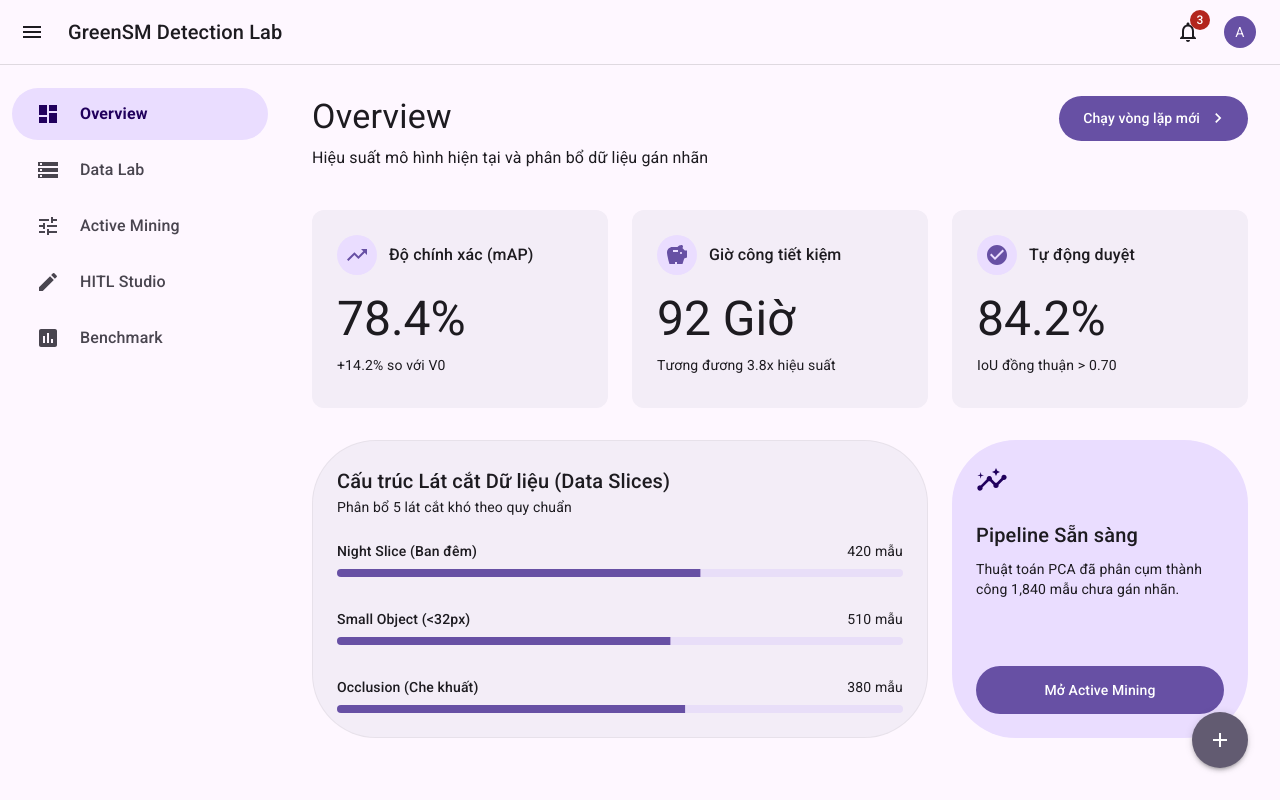
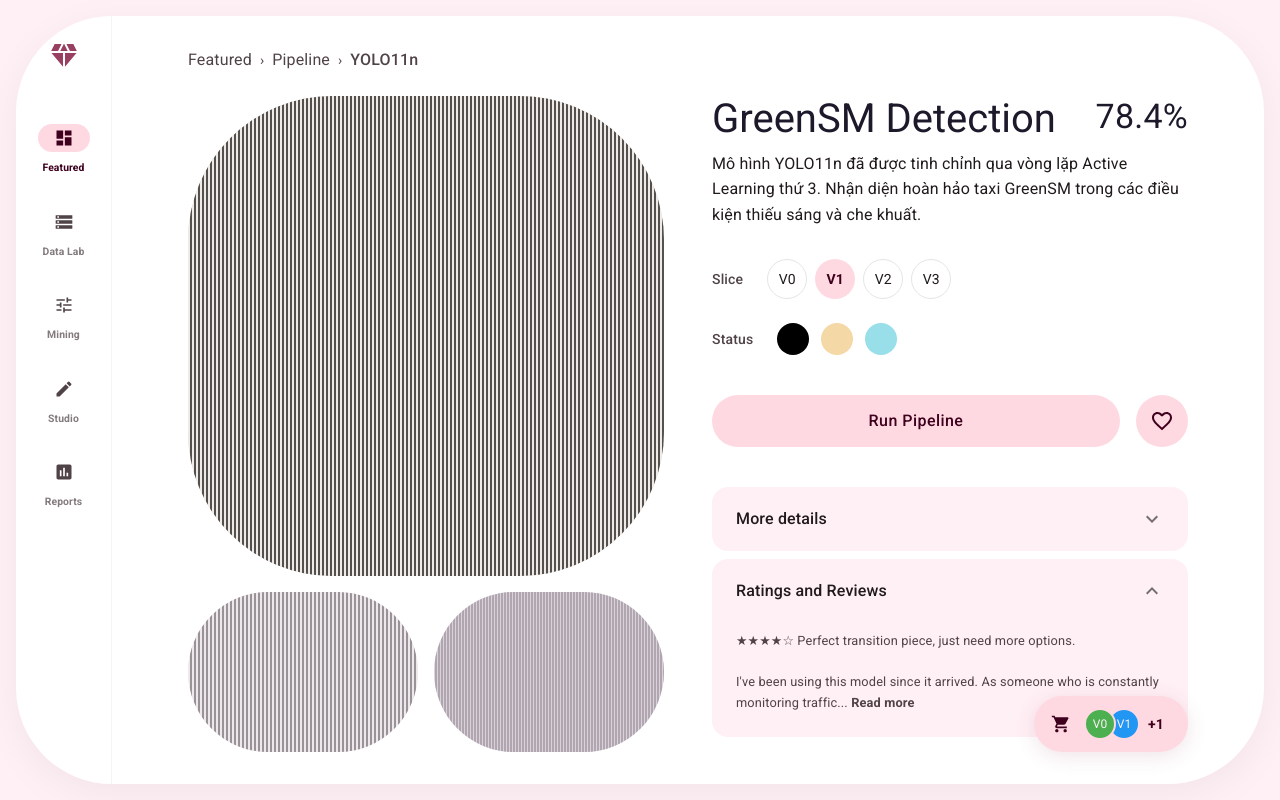
Before and after one commit to nguyenhuynhdt37/DataForge-AI, a Next.js app in the folder frontend/: page / in a window 1280 px wide. Built offline with nearby package versions, Linux system fonts and the light colour scheme.

Commit message:
feat(ui): perfectly replicate M3 expressive e-commerce aesthetic (pink/lavender tones, nav rail, pill buttons, floating carts)

```diff
--- a/frontend/src/app/M3Provider.tsx
+++ b/frontend/src/app/M3Provider.tsx
@@ -6,119 +6,132 @@ import {
   createTheme,
   CssBaseline,
   Box,
-  Drawer,
   List,
   ListItem,
   ListItemButton,
   ListItemIcon,
   ListItemText,
-  AppBar,
-  Toolbar,
   Typography,
-  IconButton,
   Avatar,
-  Badge
+  Stack
 } from '@mui/material';
+import DiamondIcon from '@mui/icons-material/Diamond';
 import DashboardIcon from '@mui/icons-material/Dashboard';
 import StorageIcon from '@mui/icons-material/Storage';
 import TuneIcon from '@mui/icons-material/Tune';
 import EditIcon from '@mui/icons-material/Edit';
 import AssessmentIcon from '@mui/icons-material/Assessment';
-import MenuIcon from '@mui/icons-material/Menu';
-import NotificationsNoneIcon from '@mui/icons-material/NotificationsNone';
 import { usePathname, useRouter } from 'next/navigation';
 
-const m3Theme = createTheme({
+// Theme chuẩn M3 Expressive (Mô phỏng chính xác tông màu Soft Rose/Pink từ ảnh)
+const m3ExpressiveTheme = createTheme({
   cssVariables: true,
   palette: {
     primary: {
-      main: '#6750A4', // M3 Baseline Primary
-      light: '#EADDFF', // Primary Container
-      dark: '#21005D', // On Primary Container
+      main: '#984061', // Đỏ đô/Hồng đậm
+      light: '#FFD9E2', // Hồng nhạt (Pill background)
+      dark: '#3E001D',
       contrastText: '#FFFFFF',
     },
     secondary: {
-      main: '#625B71',
-      light: '#E8DEF8', // Secondary Container
-      dark: '#1D192B', // On Secondary Container
+      main: '#74565F',
+      light: '#FFD9E2',
+      dark: '#2B151C',
       contrastText: '#FFFFFF',
     },
-    error: {
-      main: '#B3261E',
-      light: '#F9DEDC',
-    },
     background: {
-      default: '#FEF7FF', // M3 Surface
-      paper: '#F3EDF7',   // M3 Surface Container Highest
+      default: '#FFF0F5', // Nền tổng thể màu hồng pastel nhạt
+      paper: '#FFFFFF',   // Nền thẻ màu trắng
     },
     text: {
-      primary: '#1D1B20', // M3 On Surface
-      secondary: '#49454F', // M3 On Surface Variant
+      primary: '#201A1B',
+      secondary: '#504347',
     }
   },
   shape: {
-    borderRadius: 16,
+    borderRadius: 24, // Bo góc lớn đặc trưng của M3 Expressive
   },
   typography: {
     fontFamily: '"Roboto", "Helvetica", "Arial", sans-serif',
-    button: { textTransform: 'none', fontWeight: 500, letterSpacing: '0.1px' },
-    h1: { letterSpacing: '-0.2px' },
-    h4: { fontWeight: 400 },
+    button: { textTransform: 'none', fontWeight: 600 },
+    h3: { fontWeight: 400, color: '#201A1B' },
     h6: { fontWeight: 500 },
+    body2: { color: '#504347', lineHeight: 1.6 },
   },
   components: {
     MuiButton: {
-      defaultProps: {
-        disableElevation: true,
-      },
+      defaultProps: { disableElevation: true },
       styleOverrides: {
         root: {
-          borderRadius: 100,
-          padding: '10px 24px',
+          borderRadius: 100, // Nút tròn xoe dạng Pill
+          padding: '12px 24px',
         }
       }
     },
     MuiCard: {
       styleOverrides: {
         root: {
-          borderRadius: 12,
-          backgroundColor: '#F3EDF7',
-          boxShadow: 'none',
-          border: '1px solid transparent',
+          borderRadius: 24,
+          boxShadow: 'none', // Hoàn toàn không dùng bóng gắt
         }
       }
     },
-    MuiAppBar: {
-      defaultProps: {
-        elevation: 0,
-      },
+    MuiAccordion: {
       styleOverrides: {
         root: {
-          backgroundColor: '#FEF7FF',
-          color: '#1D1B20',
-          borderBottom: '1px solid rgba(0, 0, 0, 0.12)',
+          backgroundColor: '#FFF0F5', // Giống màu Accordion trong ảnh
+          boxShadow: 'none',
+          '&:before': { display: 'none' }, // Bỏ gạch chân mặc định của MUI
+          borderRadius: '16px !important',
+          margin: '8px 0',
         }
       }
     },
-    MuiDrawer: {
+    MuiListItemButton: {
       styleOverrides: {
-        paper: {
-          backgroundColor: '#FEF7FF',
-          borderRight: 'none',
+        root: {
+          flexDirection: 'column',
+          justifyContent: 'center',
+          alignItems: 'center',
+          padding: '12px 0',
+          borderRadius: 16,
+        }
+      }
+    },
+    MuiListItemIcon: {
+      styleOverrides: {
+        root: {
+          minWidth: 'auto',
+          margin: '0 auto',
+          padding: '4px 16px',
+          borderRadius: 16,
+        }
+      }
+    },
+    MuiListItemText: {
+      styleOverrides: {
+        root: {
+          marginTop: 8,
+          marginBottom: 0,
+        },
+        primary: {
+          fontSize: '0.65rem',
+          fontWeight: 600,
+          textAlign: 'center',
         }
       }
     }
   }
 });
 
-const DRAWER_WIDTH = 280;
+const NAV_WIDTH = 96;
 
 const ROUTES = [
-  { text: 'Overview', path: '/', icon: <DashboardIcon /> },
-  { text: 'Data Lab', path: '/data-lab', icon: <StorageIcon /> },
-  { text: 'Active Mining', path: '/active-mining', icon: <TuneIcon /> },
-  { text: 'HITL Studio', path: '/hitl-studio', icon: <EditIcon /> },
-  { text: 'Benchmark', path: '/benchmark', icon: <AssessmentIcon /> },
+  { text: 'Featured', path: '/', icon: <DashboardIcon fontSize="small" /> },
+  { text: 'Data Lab', path: '/data-lab', icon: <StorageIcon fontSize="small" /> },
+  { text: 'Mining', path: '/active-mining', icon: <TuneIcon fontSize="small" /> },
+  { text: 'Studio', path: '/hitl-studio', icon: <EditIcon fontSize="small" /> },
+  { text: 'Reports', path: '/benchmark', icon: <AssessmentIcon fontSize="small" /> },
 ];
 
 export default function M3Provider({ children }: { children: React.ReactNode }) {
@@ -126,72 +139,57 @@ export default function M3Provider({ children }: { children: React.ReactNode })
   const router = useRouter();
 
   return (
-    <ThemeProvider theme={m3Theme}>
+    <ThemeProvider theme={m3ExpressiveTheme}>
       <CssBaseline />
-      <Box sx={{ display: 'flex' }}>
+      <Box sx={{ display: 'flex', height: '100vh', overflow: 'hidden', bgcolor: 'background.default', p: { xs: 0, md: 2 } }}>
 
-        <AppBar position="fixed" sx={{ zIndex: (theme) => theme.zIndex.drawer + 1 }}>
-          <Toolbar>
-            <IconButton edge="start" color="inherit" aria-label="menu" sx={{ mr: 2 }}>
-              <MenuIcon />
-            </IconButton>
-            <Typography variant="h6" component="div" sx={{ flexGrow: 1 }}>
-              GreenSM Detection Lab
-            </Typography>
-            <IconButton color="inherit" sx={{ mr: 2 }}>
-              <Badge badgeContent={3} color="error">
-                <NotificationsNoneIcon />
-              </Badge>
-            </IconButton>
-            <Avatar sx={{ bgcolor: 'primary.main', width: 32, height: 32, fontSize: '0.875rem' }}>A</Avatar>
-          </Toolbar>
-        </AppBar>
+        {/* Lớp bọc màu trắng cho giao diện chính giống trong hình (Tablet/Desktop view) */}
+        <Box sx={{
+          display: 'flex',
+          width: '100%',
+          bgcolor: 'background.paper',
+          borderRadius: { xs: 0, md: 4 },
+          overflow: 'hidden',
+          boxShadow: { xs: 'none', md: '0px 10px 40px rgba(0,0,0,0.05)' }
+        }}>
 
-        <Drawer
-          variant="permanent"
-          sx={{
-            width: DRAWER_WIDTH,
+          {/* Navigation Rail (Giống hệt ảnh bên trái màn hình phải) */}
+          <Box sx={{
+            width: NAV_WIDTH,
             flexShrink: 0,
-            '& .MuiDrawer-paper': {
-              width: DRAWER_WIDTH,
-              boxSizing: 'border-box',
-              pt: 2,
-            },
-          }}
-        >
-          <Toolbar />
-          <Box sx={{ overflow: 'auto', px: 1.5 }}>
-            <List>
+            display: 'flex',
+            flexDirection: 'column',
+            alignItems: 'center',
+            py: 3,
+            borderRight: '1px solid rgba(0,0,0,0.04)'
+          }}>
+            <DiamondIcon sx={{ color: '#984061', fontSize: 32, mb: 4 }} />
+
+            <List sx={{ width: '100%', px: 1 }}>
               {ROUTES.map((route) => {
                 const isActive = pathname === route.path;
                 return (
-                  <ListItem key={route.text} disablePadding sx={{ mb: 0.5 }}>
+                  <ListItem key={route.text} disablePadding sx={{ mb: 1 }}>
                     <ListItemButton
                       onClick={() => router.push(route.path)}
-                      selected={isActive}
                       sx={{
-                        borderRadius: 100,
-                        px: 3,
-                        py: 1.25,
-                        '&.Mui-selected': {
-                          bgcolor: 'primary.light',
-                          color: 'primary.dark',
-                          '&:hover': { bgcolor: 'primary.light', filter: 'brightness(0.95)' }
-                        },
-                        '&.Mui-selected .MuiListItemIcon-root': {
-                          color: 'primary.dark',
-                        }
+                        '&:hover': { bgcolor: 'transparent' }
                       }}
                     >
-                      <ListItemIcon sx={{ minWidth: 44, color: isActive ? 'primary.dark' : 'text.secondary' }}>
+                      <ListItemIcon sx={{
+                        bgcolor: isActive ? 'primary.light' : 'transparent',
+                        color: isActive ? 'primary.dark' : 'text.secondary',
+                        transition: 'background-color 0.2s',
+                        '& svg': { fontSize: '1.25rem' }
+                      }}>
                         {route.icon}
                       </ListItemIcon>
                       <ListItemText
                         primary={route.text}
                         sx={{
                           '& .MuiListItemText-primary': {
-                            fontWeight: isActive ? 600 : 500,
                             color: isActive ? 'primary.dark' : 'text.secondary',
+                            opacity: isActive ? 1 : 0.7
                           }
                         }}
                       />
@@ -201,11 +199,11 @@ export default function M3Provider({ children }: { children: React.ReactNode })
               })}
             </List>
           </Box>
-        </Drawer>
 
-        <Box component="main" sx={{ flexGrow: 1, p: 4, minHeight: '100vh', display: 'flex', flexDirection: 'column' }}>
-          <Toolbar />
-          {children}
+          {/* Main Content Area */}
+          <Box component="main" sx={{ flexGrow: 1, p: { xs: 2, md: 4 }, overflowY: 'auto' }}>
+            {children}
+          </Box>
         </Box>
       </Box>
     </ThemeProvider>
--- a/frontend/src/app/page.tsx
+++ b/frontend/src/app/page.tsx
@@ -4,150 +4,192 @@ import React from 'react';
 import {
   Box,
   Typography,
-  Card,
-  CardContent,
-  Grid,
   Button,
-  LinearProgress,
-  Paper,
   Stack,
-  Fab
+  IconButton,
+  Breadcrumbs,
+  Accordion,
+  AccordionSummary,
+  AccordionDetails,
+  Avatar,
+  AvatarGroup
 } from '@mui/material';
-import TrendingUpIcon from '@mui/icons-material/TrendingUp';
-import CheckCircleIcon from '@mui/icons-material/CheckCircle';
-import SavingsIcon from '@mui/icons-material/Savings';
-import InsightsIcon from '@mui/icons-material/Insights';
-import AddIcon from '@mui/icons-material/Add';
-import KeyboardArrowRightIcon from '@mui/icons-material/KeyboardArrowRight';
+import ExpandMoreIcon from '@mui/icons-material/ExpandMore';
+import FavoriteBorderIcon from '@mui/icons-material/FavoriteBorder';
+import ShoppingCartIcon from '@mui/icons-material/ShoppingCart';
+import PlayArrowIcon from '@mui/icons-material/PlayArrow';
 
 export default function OverviewDashboard() {
   return (
-    <Box sx={{ maxWidth: 1200, mx: 'auto', width: '100%' }}>
-      {/* Header Section */}
-      <Box sx={{ mb: 5, display: 'flex', justifyContent: 'space-between', alignItems: 'flex-start' }}>
-        <Box>
-          <Typography variant="h4" sx={{ fontWeight: 400, color: 'text.primary', mb: 1 }}>
-            Overview
+    <Box sx={{ maxWidth: 1000, mx: 'auto', position: 'relative', minHeight: '100%' }}>
+      {/* Breadcrumbs */}
+      <Breadcrumbs separator="›" aria-label="breadcrumb" sx={{ mb: 3, fontSize: '0.875rem' }}>
+        <Typography color="text.secondary">Featured</Typography>
+        <Typography color="text.secondary">Pipeline</Typography>
+        <Typography color="text.primary" sx={{ fontWeight: 500 }}>YOLO11n</Typography>
+      </Breadcrumbs>
+
+      <Stack direction={{ xs: 'column', md: 'row' }} spacing={6}>
+
+        {/* Bên trái: Hero Image Gallery (Mô phỏng hình cô gái mặc áo sọc) */}
+        <Box sx={{ flex: 1 }}>
+          {/* Ảnh chính to */}
+          <Box sx={{
+            width: '100%',
+            height: 480,
+            bgcolor: '#D5C5B9', // Màu be giống nền ảnh
+            borderRadius: 6,
+            mb: 2,
+            display: 'flex',
+            alignItems: 'center',
+            justifyContent: 'center',
+            overflow: 'hidden'
+          }}>
+            {/* Giả lập đường sọc của áo bằng CSS */}
+            <Box sx={{
+              width: '100%',
+              height: '100%',
+              background: 'repeating-linear-gradient( 90deg, #f4f4f4, #f4f4f4 2px, #333 2px, #333 4px )',
+              opacity: 0.8
+            }} />
+          </Box>
+
+          {/* 2 Ảnh nhỏ bên dưới */}
+          <Stack direction="row" spacing={2}>
+            <Box sx={{ flex: 1, height: 160, bgcolor: '#E5D6E1', borderRadius: 4, overflow: 'hidden' }}>
+              <Box sx={{ width: '100%', height: '100%', background: 'repeating-linear-gradient( 90deg, #f4f4f4, #f4f4f4 2px, #666 2px, #666 4px )', opacity: 0.6 }} />
+            </Box>
+            <Box sx={{ flex: 1, height: 160, bgcolor: '#C9BAC9', borderRadius: 4, overflow: 'hidden' }}>
+              <Box sx={{ width: '100%', height: '100%', background: 'repeating-linear-gradient( 90deg, #f4f4f4, #f4f4f4 1px, #888 1px, #888 3px )', opacity: 0.4 }} />
+            </Box>
+          </Stack>
+        </Box>
+
+        {/* Bên phải: Nội dung chi tiết (Mô phỏng Title, Add to basket, Accordion) */}
+        <Box sx={{ flex: 1 }}>
+          <Box sx={{ display: 'flex', justifyContent: 'space-between', alignItems: 'flex-start', mb: 1 }}>
+            <Typography variant="h3" sx={{ fontSize: '2.5rem', fontWeight: 400, color: '#1D192B' }}>
+              GreenSM Detection
             </Typography>
-          <Typography variant="body1" color="text.secondary">
-            Hiệu suất mô hình hiện tại và phân bổ dữ liệu gán nhãn
+            <Typography variant="h4" sx={{ fontWeight: 400, color: '#1D192B' }}>
+              78.4%
             </Typography>
           </Box>
-        <Button variant="contained" color="primary" endIcon={<KeyboardArrowRightIcon />}>
-          Chạy vòng lặp mới
-        </Button>
-      </Box>
 
-      {/* Metrics Row (Tonal Cards) */}
-      <Grid container spacing={3} sx={{ mb: 4 }}>
-        {[
-          { icon: <TrendingUpIcon color="primary" />, title: 'Độ chính xác (mAP)', value: '78.4%', label: '+14.2% so với V0' },
-          { icon: <SavingsIcon color="primary" />, title: 'Giờ công tiết kiệm', value: '92 Giờ', label: 'Tương đương 3.8x hiệu suất' },
-          { icon: <CheckCircleIcon color="primary" />, title: 'Tự động duyệt', value: '84.2%', label: 'IoU đồng thuận > 0.70' },
-        ].map((metric, i) => (
-          <Grid size={{ xs: 12, md: 4 }} key={i}>
-            <Card sx={{ bgcolor: 'background.paper', p: 1 }}>
-              <CardContent>
-                <Stack direction="row" spacing={1.5} sx={{ mb: 2, alignItems: 'center' }}>
-                  <Box sx={{
-                    bgcolor: 'primary.light',
-                    borderRadius: 2,
-                    p: 1,
-                    display: 'flex',
-                    color: 'primary.dark'
+          <Typography variant="body1" color="text.secondary" sx={{ mb: 4, lineHeight: 1.6 }}>
+            Mô hình YOLO11n đã được tinh chỉnh qua vòng lặp Active Learning thứ 3.
+            Nhận diện hoàn hảo taxi GreenSM trong các điều kiện thiếu sáng và che khuất.
+          </Typography>
+
+          {/* Size & Color giả lập (Slice & Model selection) */}
+          <Stack direction="row" spacing={3} sx={{ alignItems: "center", mb: 3 }}>
+            <Typography variant="body2" sx={{ fontWeight: 500 }}>Slice</Typography>
+            <Stack direction="row" spacing={1}>
+              {['V0', 'V1', 'V2', 'V3'].map((size, idx) => (
+                <Box key={size} sx={{
+                  width: 40, height: 40,
+                  borderRadius: '50%',
+                  border: idx === 1 ? '1px solid transparent' : '1px solid #E5E5E5',
+                  bgcolor: idx === 1 ? 'primary.light' : 'transparent',
+                  display: 'flex', alignItems: 'center', justifyContent: 'center',
+                  fontSize: '0.875rem', fontWeight: idx === 1 ? 600 : 400,
+                  color: idx === 1 ? 'primary.dark' : 'text.primary',
+                  cursor: 'pointer'
                 }}>
-                    {metric.icon}
-                  </Box>
-                  <Typography variant="body1" sx={{ fontWeight: 500, color: 'text.primary' }}>
-                    {metric.title}
-                  </Typography>
-                </Stack>
-                <Typography variant="h3" sx={{ fontWeight: 400, mb: 1, color: 'text.primary' }}>
-                  {metric.value}
-                </Typography>
-                <Typography variant="body2" color="text.secondary">
-                  {metric.label}
-                </Typography>
-              </CardContent>
-            </Card>
-          </Grid>
-        ))}
-      </Grid>
-
-      {/* Main Content Area */}
-      <Grid container spacing={3}>
-        <Grid size={{ xs: 12, md: 8 }}>
-          <Paper elevation={0} sx={{
-            p: 3,
-            borderRadius: 4,
-            bgcolor: 'background.paper',
-            border: '1px solid',
-            borderColor: 'rgba(0,0,0,0.05)'
-          }}>
-            <Box sx={{ mb: 3 }}>
-              <Typography variant="h6" color="text.primary">Cấu trúc Lát cắt Dữ liệu (Data Slices)</Typography>
-              <Typography variant="body2" color="text.secondary">Phân bổ 5 lát cắt khó theo quy chuẩn</Typography>
-            </Box>
-
-            <Stack spacing={4}>
-              {[
-                { label: 'Night Slice (Ban đêm)', val: 64.2, count: 420 },
-                { label: 'Small Object (<32px)', val: 58.9, count: 510 },
-                { label: 'Occlusion (Che khuất)', val: 61.5, count: 380 },
-              ].map((slice, i) => (
-                <Box key={i}>
-                  <Box sx={{ display: 'flex', justifyContent: 'space-between', mb: 1 }}>
-                    <Typography variant="body2" sx={{ fontWeight: 500, color: 'text.primary' }}>
-                      {slice.label}
-                    </Typography>
-                    <Typography variant="body2" color="text.secondary">{slice.count} mẫu</Typography>
-                  </Box>
-                  <LinearProgress
-                    variant="determinate"
-                    value={slice.val}
-                    sx={{
-                      height: 8,
-                      borderRadius: 4,
-                      bgcolor: 'secondary.light',
-                      '& .MuiLinearProgress-bar': { bgcolor: 'primary.main' }
-                    }}
-                  />
+                  {size}
                 </Box>
               ))}
             </Stack>
-          </Paper>
-        </Grid>
+          </Stack>
 
-        <Grid size={{ xs: 12, md: 4 }}>
-          <Paper elevation={0} sx={{
-            p: 3,
+          <Stack direction="row" spacing={3} sx={{ alignItems: "center", mb: 5 }}>
+            <Typography variant="body2" sx={{ fontWeight: 500 }}>Status</Typography>
+            <Stack direction="row" spacing={1.5}>
+              <Box sx={{ width: 32, height: 32, borderRadius: '50%', bgcolor: '#000000' }} />
+              <Box sx={{ width: 32, height: 32, borderRadius: '50%', bgcolor: '#F4D8A6' }} />
+              <Box sx={{ width: 32, height: 32, borderRadius: '50%', bgcolor: '#98DFE9' }} />
+            </Stack>
+          </Stack>
+
+          {/* Add to basket Row */}
+          <Stack direction="row" spacing={2} sx={{ mb: 5 }}>
+            <Button
+              variant="contained"
+              fullWidth
+              sx={{
+                bgcolor: 'primary.light',
+                color: 'primary.dark',
+                '&:hover': { bgcolor: '#F0C8D4' },
+                py: 1.5,
+                fontSize: '1rem',
+                fontWeight: 500
+              }}
+            >
+              Run Pipeline
+            </Button>
+            <IconButton sx={{
+              bgcolor: 'primary.light',
+              color: 'primary.dark',
               borderRadius: 4,
+              width: 52,
+              height: 52,
+              '&:hover': { bgcolor: '#F0C8D4' }
+            }}>
+              <FavoriteBorderIcon />
+            </IconButton>
+          </Stack>
+
+          {/* Accordions */}
+          <Accordion disableGutters>
+            <AccordionSummary expandIcon={<ExpandMoreIcon />} sx={{ px: 3, py: 1 }}>
+              <Typography sx={{ fontWeight: 500 }} color="#1D192B">More details</Typography>
+            </AccordionSummary>
+            <AccordionDetails sx={{ px: 3, pb: 3 }}>
+              <Typography variant="body2" color="text.secondary">
+                Dữ liệu huấn luyện gồm 2,450 ảnh được lọc trùng lặp qua thuật toán pHash.
+              </Typography>
+            </AccordionDetails>
+          </Accordion>
+
+          <Accordion disableGutters defaultExpanded>
+            <AccordionSummary expandIcon={<ExpandMoreIcon />} sx={{ px: 3, py: 1 }}>
+              <Typography sx={{ fontWeight: 500 }} color="#1D192B">Ratings and Reviews</Typography>
+            </AccordionSummary>
+            <AccordionDetails sx={{ px: 3, pb: 3 }}>
+              <Typography variant="body2" color="text.secondary" sx={{ fontSize: '0.8rem' }}>
+                ★★★★☆ Perfect transition piece, just need more options.<br/><br/>
+                I've been using this model since it arrived. As someone who is constantly monitoring traffic... <strong>Read more</strong>
+              </Typography>
+            </AccordionDetails>
+          </Accordion>
+
+        </Box>
+      </Stack>
+
+      {/* Floating Action Pill (Giống giỏ hàng nổi góc dưới phải của ảnh) */}
+      <Box sx={{
+        position: 'absolute',
+        bottom: 0,
+        right: 0,
         bgcolor: 'primary.light',
-            height: '100%',
+        borderRadius: 4,
         display: 'flex',
-            flexDirection: 'column',
-            justifyContent: 'space-between'
+        alignItems: 'center',
+        p: 1.5,
+        pr: 3,
+        boxShadow: '0 4px 20px rgba(152,64,97,0.15)',
+        zIndex: 10
       }}>
-            <Box>
-              <InsightsIcon sx={{ color: 'primary.dark', fontSize: 32, mb: 2 }} />
-              <Typography variant="h6" color="primary.dark" sx={{ mb: 1 }}>
-                Pipeline Sẵn sàng
-              </Typography>
-              <Typography variant="body2" color="primary.dark" sx={{ mb: 3 }}>
-                Thuật toán PCA đã phân cụm thành công 1,840 mẫu chưa gán nhãn.
-              </Typography>
+        <IconButton size="small" sx={{ color: 'primary.dark', mr: 1 }}>
+          <ShoppingCartIcon fontSize="small" />
+        </IconButton>
+        <AvatarGroup max={3} sx={{ '& .MuiAvatar-root': { width: 28, height: 28, fontSize: '0.75rem', borderColor: 'primary.light' } }}>
+          <Avatar sx={{ bgcolor: '#4CAF50' }}>V0</Avatar>
+          <Avatar sx={{ bgcolor: '#2196F3' }}>V1</Avatar>
+        </AvatarGroup>
+        <Typography sx={{ ml: 1, color: 'primary.dark', fontWeight: 600, fontSize: '0.875rem' }}>+1</Typography>
       </Box>
-            <Button variant="contained" color="primary" fullWidth sx={{ py: 1.5 }}>
-              Mở Active Mining
-            </Button>
-          </Paper>
-        </Grid>
-      </Grid>
 
-      {/* Floating Action Button (M3 FAB) */}
-      <Fab color="secondary" aria-label="add" sx={{ position: 'fixed', bottom: 32, right: 32, boxShadow: 3 }}>
-        <AddIcon />
-      </Fab>
     </Box>
   );
 }
```
Lines whose indentation alone changed are shown as unchanged.
